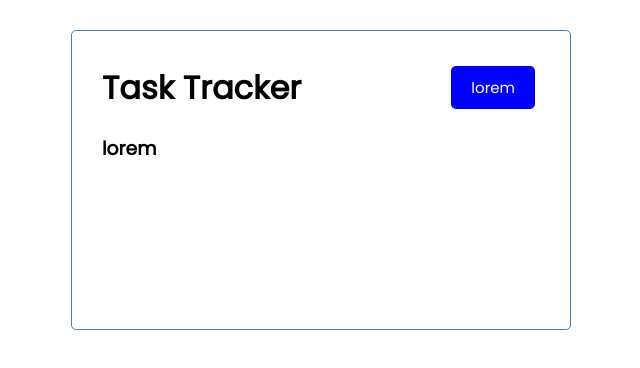
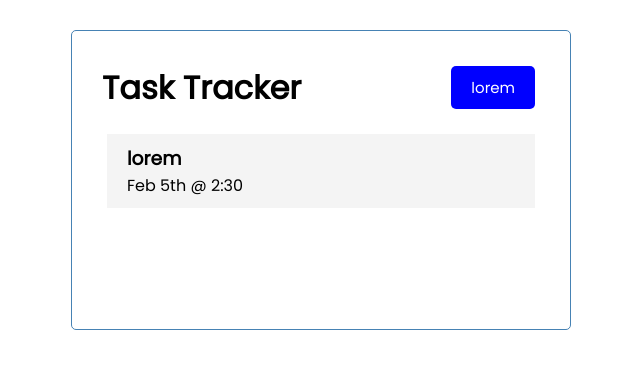
Before and after one commit to jasonly/learning-react, a React (Create React App) app: page / in a window 1280 px wide. Shown: the top 368 px of the page, without its empty margins (319-959 px from the left). Built offline with nearby package versions, Linux system fonts and the light colour scheme.

Commit message:
refactor: install react icons

```diff
--- a/package.json
+++ b/package.json
@@ -8,6 +8,7 @@
     "@testing-library/user-event": "^12.1.10",
     "react": "^17.0.1",
     "react-dom": "^17.0.1",
+    "react-icons": "^4.2.0",
     "react-scripts": "4.0.2",
     "web-vitals": "^1.0.1"
   },
--- a/src/App.js
+++ b/src/App.js
@@ -1,11 +1,22 @@
 import Header from './components/Header'
 import Tasks from './components/Tasks'
+import { useState } from 'react'
 
 const App = () => {
+  // move tasks to glbal state to handle it at the app level and send it around
+  const [tasks, setTasks] = useState([
+    {
+      id: 1,
+      text: 'lorem',
+      day: 'Feb 5th @ 2:30',
+      reminder: true
+    }
+  ])
+
   return (
     <div className='container'>
       <Header />
-      <Tasks />
+      <Tasks tasks={ tasks }/>
     </div>
   )
 }
--- /dev/null
+++ b/src/components/Task.js
@@ -0,0 +1,12 @@
+//es7 prop types: read more about this vs typescript
+const Task = ({ task }) => {
+  return (
+    <div className='task'>
+      <h3>{task.text}</h3>
+      <p>{task.day}</p>
+      <p>{task.reminder}</p>
+    </div>
+  )
+}
+
+export default Task
--- a/src/components/Tasks.js
+++ b/src/components/Tasks.js
@@ -1,30 +1,17 @@
 //es7 prop types: read more about this vs typescript
-import PropTypes from 'prop-types'
-import { useState } from 'react'
+import Task from './Task'
 
-const Tasks = () => {
-  const [tasks, setTasks] = useState([
-    {
-      id: 1,
-      text: 'lorem'
-    }
-  ])
-
+const Tasks = ({ tasks }) => {
   return (
     <>
-      {
-        tasks.map((task) => (
-          <h3 key={task.id}>{task.text}</h3>
-        ))
-      }
+      {tasks.map((task) => (
+        <Task
+          key={task.id}
+          task={task}
+        />
+      ))}
     </>
   )
 }
 
-Tasks.defaultProps = {
-}
-
-Tasks.propTypes = {
-}
-
 export default Tasks
```
Also changed, not shown: 1 other file (tests, documents, lock files or other folders).
